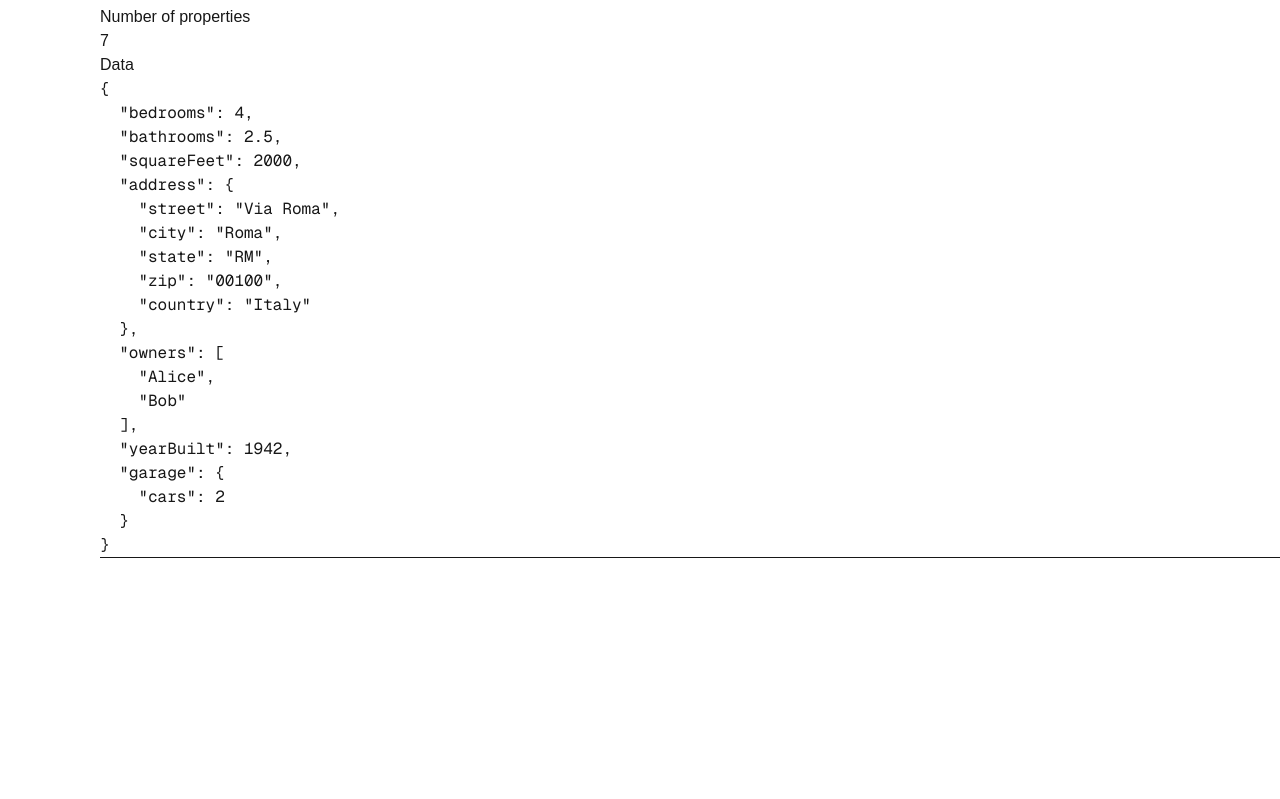
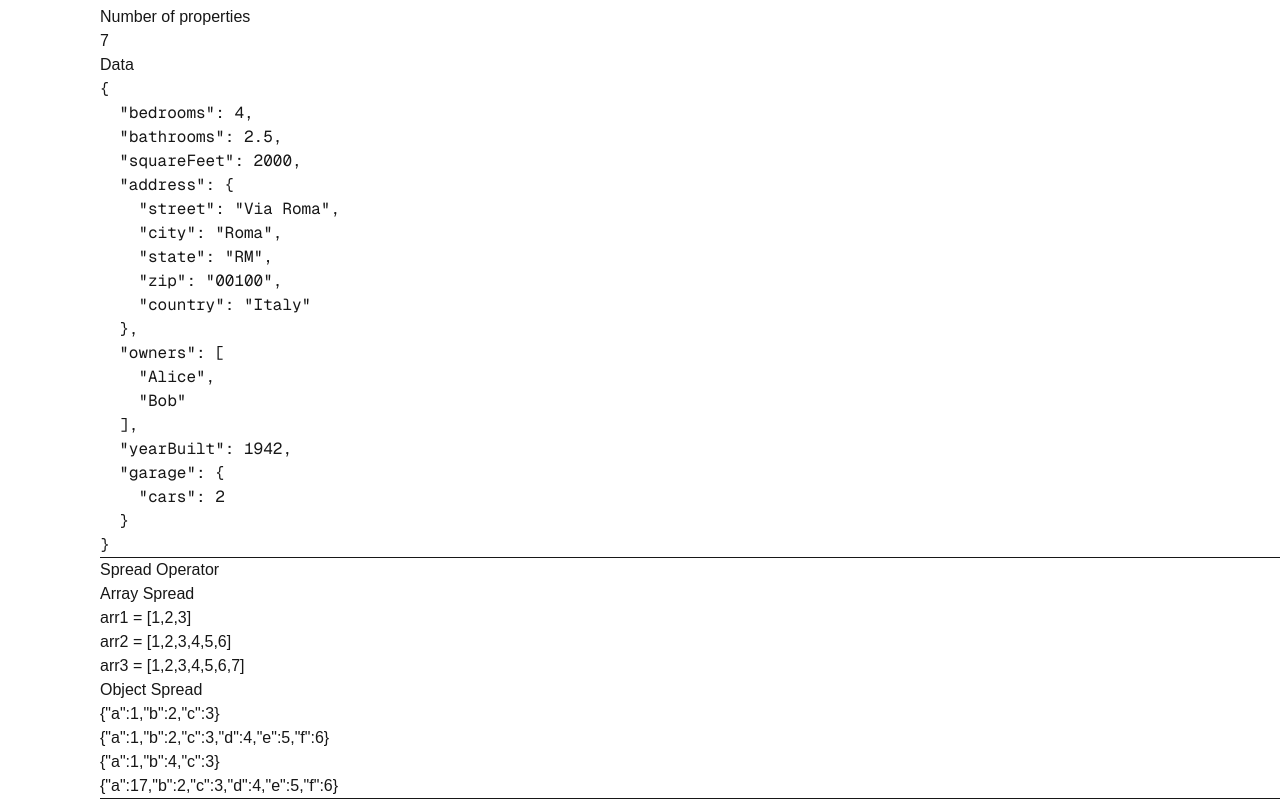
Before and after one commit to rileypk8/webdev-client, a Next.js app: page /labs/lab3 in a window 1280 px wide. Shown: the part 3592-4391 px from the top of the page. Before the commit the page ends 4150 px from the top, so only its background shows below. Built offline with nearby package versions, Linux system fonts and the light colour scheme.

Commit message:
a3: 3.4.13

```diff
--- /dev/null
+++ b/app/labs/lab3/Spreader.tsx
@@ -0,0 +1,24 @@
+export default function Spreading() {
+  const arr1 = [1, 2, 3];
+  const arr2 = [...arr1, 4, 5, 6];
+  const arr3 = [...arr2, 7];
+  const obj1 = { a: 1, b: 2, c: 3 };
+  const obj2 = { ...obj1, d: 4, e: 5, f: 6 };
+  const obj3 = { ...obj1, b: 4 };
+  const obj4 = { ...obj2, a: 17 };
+  return (
+    <div id="wd-spreading">
+      <h2>Spread Operator</h2>
+      <h3>Array Spread</h3>
+      arr1 = {JSON.stringify(arr1)} <br />
+      arr2 = {JSON.stringify(arr2)} <br />
+      arr3 = {JSON.stringify(arr3)} <br />
+      <h3>Object Spread</h3>
+      {JSON.stringify(obj1)}        <br />
+      {JSON.stringify(obj2)}        <br />
+      {JSON.stringify(obj3)}        <br />
+      {JSON.stringify(obj4)}
+      <hr />
+    </div>
+  );
+}
--- a/app/labs/lab3/page.tsx
+++ b/app/labs/lab3/page.tsx
@@ -22,6 +22,7 @@ import IncludesSomeEvery from "./IncludesSomeEvery";
 import ReduceFunction from "./ReduceFunction";
 import JsonStringify from "./JsonStringify";
 import House from "./House";
+import Spreader from "./Spreader";
 
 export default function Lab3() {
   console.log("Hello World!");
@@ -52,6 +53,7 @@ export default function Lab3() {
       <ReduceFunction />
       <JsonStringify />
       <House />
+      <Spreader />
     </div>
   );
 }
```
